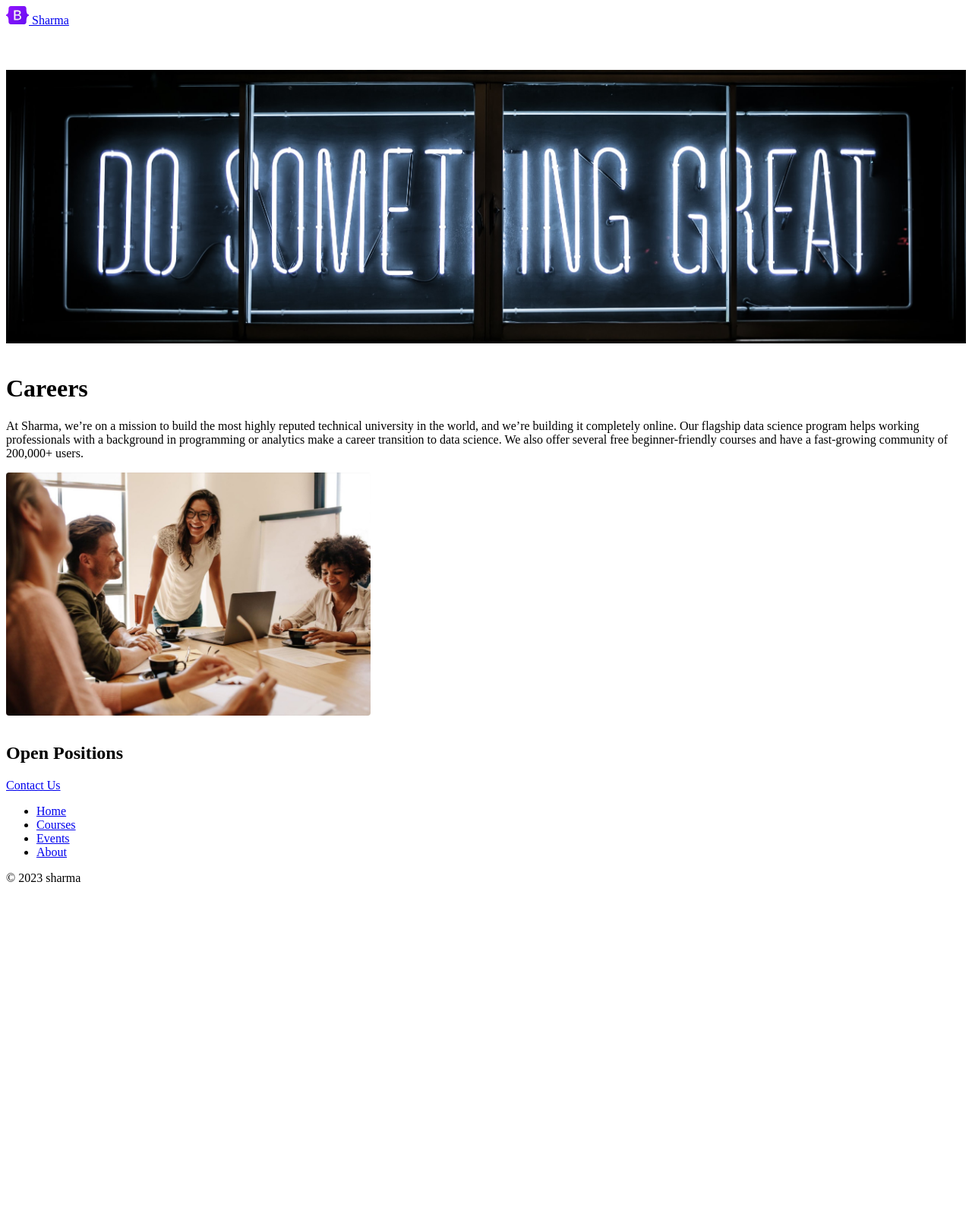
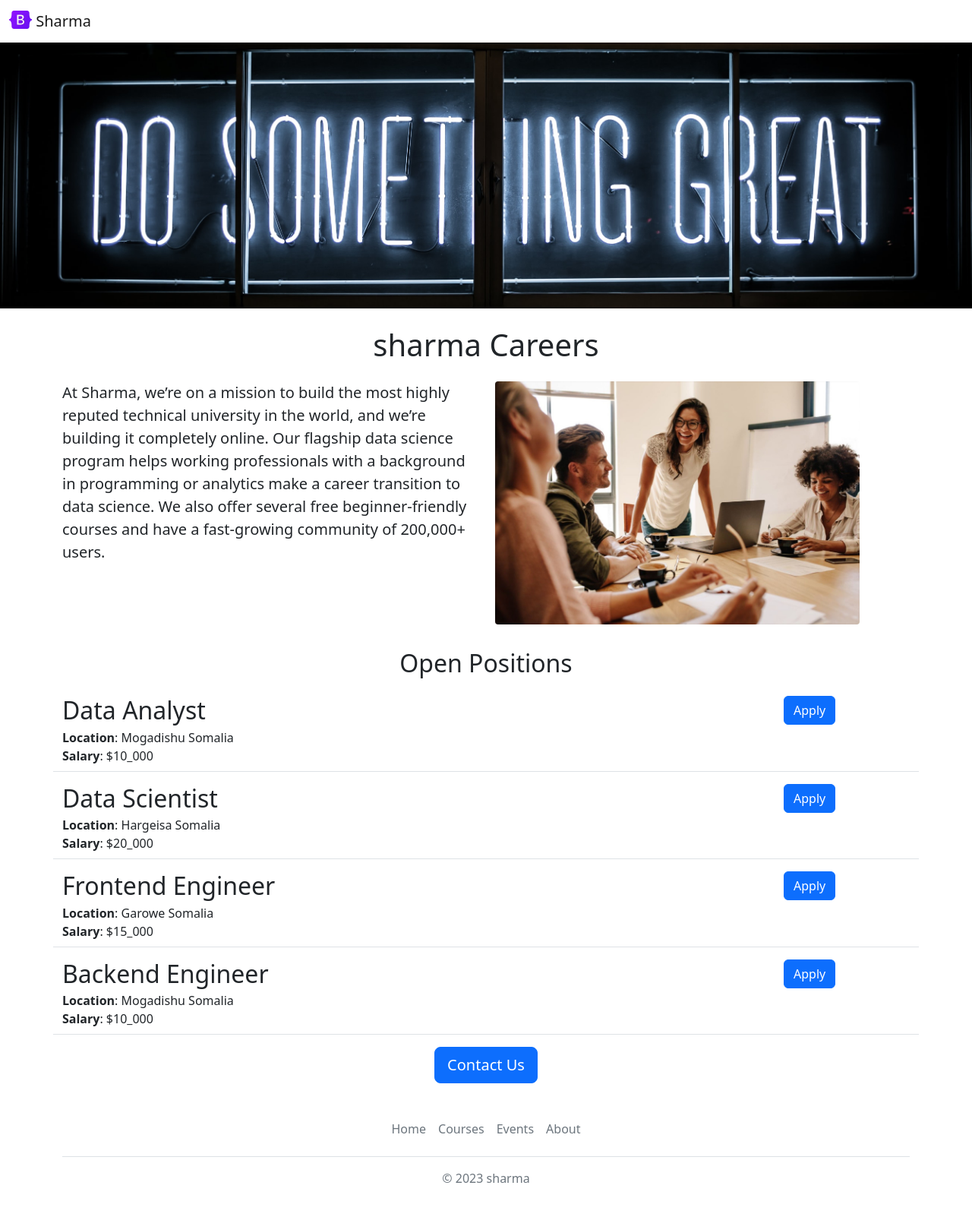
Before and after one commit to Sharmarke-Said/sharma_careers_web, a Flask app: page / in a window 1280 px wide. Shown: the top 1602 px of the page at 76% size. Before the commit the page ends 1161 px from the top, so only its background shows below. Run offline with Flask 3, Linux system fonts and the light colour scheme.

Commit message:
Added dynamic data and api route.

```diff
--- a/app.py
+++ b/app.py
@@ -1,12 +1,38 @@
-from flask import Flask, render_template
+from flask import Flask, render_template, jsonify
 
 app = Flask(__name__)
+
+JOBS = [{
+    "id": 1,
+    "title": "Data Analyst",
+    "location": "Mogadishu Somalia",
+    "salary": "$10_000"
+}, {
+    "id": 1,
+    "title": "Data Scientist",
+    "location": "Hargeisa Somalia",
+    "salary": "$20_000"
+}, {
+    "id": 1,
+    "title": "Frontend Engineer",
+    "location": "Garowe Somalia",
+    "salary": "$15_000"
+}, {
+    "id": 1,
+    "title": "Backend Engineer",
+    "location": "Mogadishu Somalia",
+    "salary": "$10_000"
+}]
 
 
 @app.route("/")
 def hello_world():
-  return render_template('home.html')
+    return render_template('home.html', jobs=JOBS, company_name='sharma')
+
+@app.route("/api/jobs")
+def list_job():
+    return jsonify(JOBS)
 
 
 if __name__ == "__main__":
-  app.run("0.0.0.0", debug=True)
+    app.run("0.0.0.0", debug=True)
--- a/templates/home.html
+++ b/templates/home.html
@@ -7,16 +7,17 @@
   <title>sharma careers</title>
     <style>
         #banner {
-        height: 360px;
+        height: 350px;
         width: 100%;
         object-fit:cover;
         margin-bottom: 16px;
       }
     </style>
+    <link href="https://cdn.jsdelivr.net/npm/bootstrap@5.2.3/dist/css/bootstrap.min.css" rel="stylesheet" integrity="sha384-rbsA2VBKQhggwzxH7pPCaAqO46MgnOM80zW1RWuH61DGLwZJEdK2Kadq2F9CUG65" crossorigin="anonymous">
 </head>
 <body>
    {% include 'nav.html' %}
-    <img class="img-fluid " id="banner" src="/static/banner.jpeg" >
+    <img class="img img-fluid " id="banner" src="static/banner.jpeg" >
     <div class="container">
       <h1 class="text-center mt-2 mb-4">
         {{company_name}} Careers
--- a/templates/jobitem.html
+++ b/templates/jobitem.html
@@ -1,9 +1,13 @@
-<nav class="navbar shadow-sm fixed-top bg-white">
-  <div class="container-fluid">
-    <a class="navbar-brand" href="#">
-      <img src="/static/logo.svg" alt="" width="30" height="24" class="d-inline-block align-text-top">
-      Jovian
-    </a>
-  </div>
-</nav>
-<div style="height:56px"></div>
+<div class="border-bottom row" style="margin-bottom:16px;padding-bottom:8px;">
+    <div class="col-md-10">
+     <h2 style="color:rgb(120.120.120); margin-bottom: 4px; ">                            {{job['title']}}
+    </h2>
+    <div><b>Location</b>: {{job['location']}}</div>
+        {% if 'salary' in job %}
+    <div><b>Salary</b>: {{job['salary']}}</div>
+        {% endif %}
+    </div>
+    <div class="col-md-2">
+        <button type="button" class="btn btn-primary">Apply</button>
+    </div>
+</div>
```
